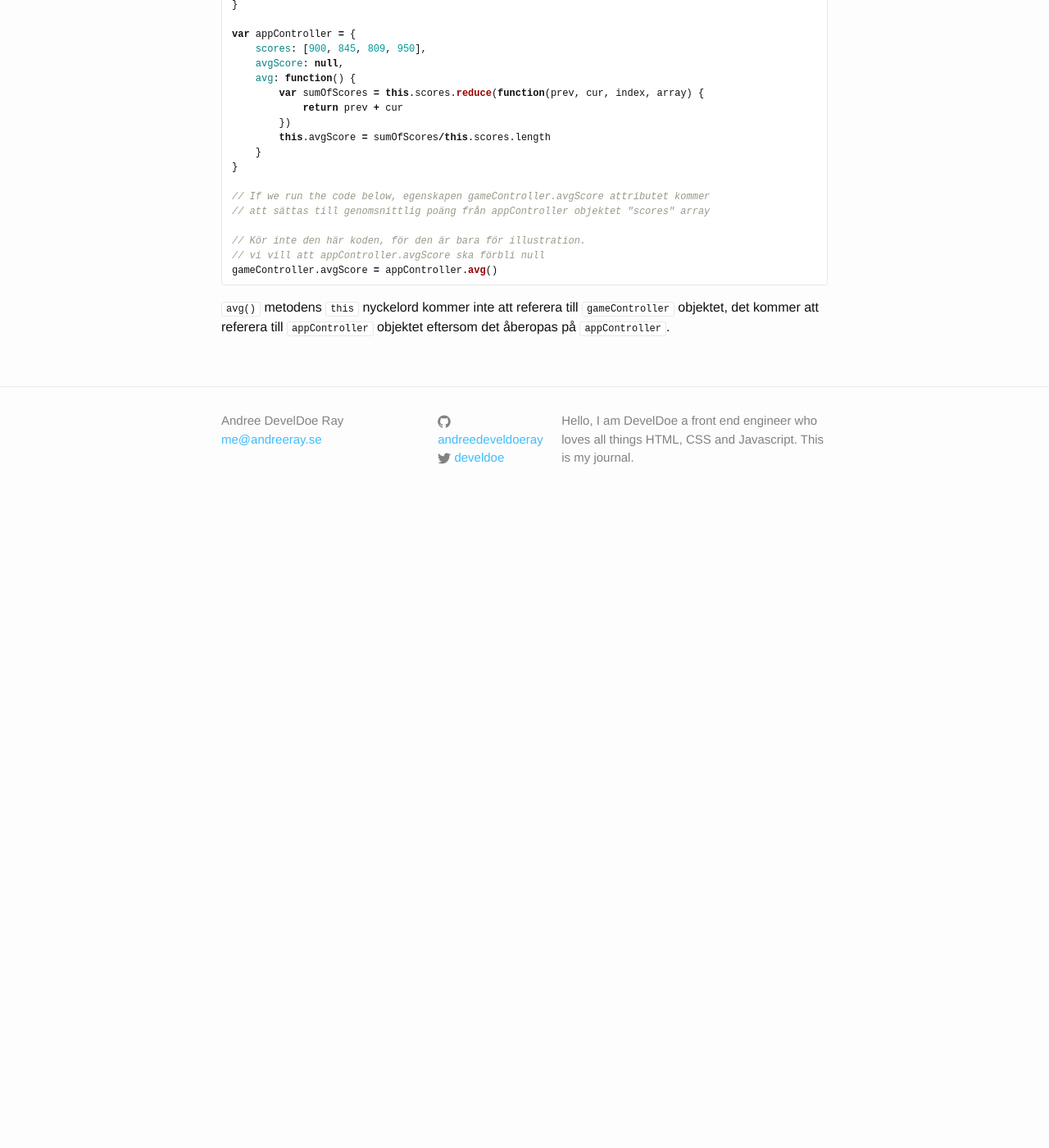
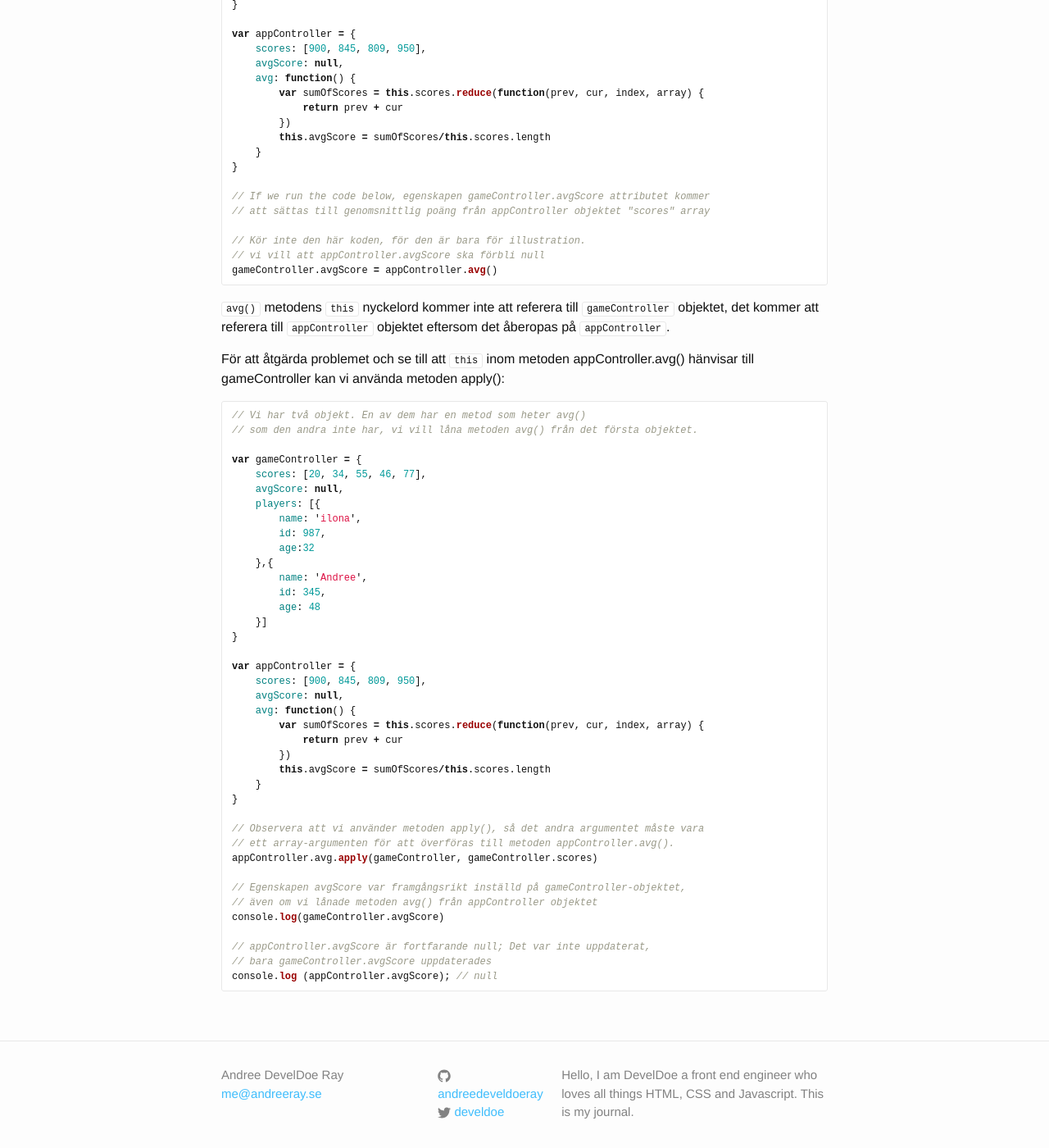
Before and after one commit to develdoe/develdoe.github.io, a Jekyll site: the page built from _posts/2017-11-12-javascript-this-nyckelordet.md, in a window 1280 px wide and 1400 px high, scrolled down 7400 px. Shown: the whole window at 82% size. Built offline with Jekyll 4.4.1, drawn with Linux system fonts in a browser that asks for light colours; before the commit the page ends 8030 px from its top, so only the background shows below that.

Commit message:
Update 2017-11-12-javascript-this-nyckelordet.md

````diff
--- a/_posts/2017-11-12-javascript-this-nyckelordet.md
+++ b/_posts/2017-11-12-javascript-this-nyckelordet.md
@@ -337,3 +337,47 @@ gameController.avgScore = appController.avg()
 ```
 
 `avg()` metodens `this` nyckelord kommer inte att referera till `gameController` objektet, det kommer att referera till `appController` objektet eftersom det åberopas på `appController`.
+
+För att åtgärda problemet och se till att `this` inom metoden appController.avg() hänvisar till gameController kan vi använda metoden apply():
+
+```js
+// Vi har två objekt. En av dem har en metod som heter avg()
+// som den andra inte har, vi vill låna metoden avg() från det första objektet.
+
+var gameController = {
+    scores: [20, 34, 55, 46, 77],
+    avgScore: null,
+    players: [{
+        name: 'ilona',
+        id: 987,
+        age:32
+    },{
+        name: 'Andree',
+        id: 345,
+        age: 48
+    }]
+}
+
+var appController = {
+    scores: [900, 845, 809, 950],
+    avgScore: null,
+    avg: function() {
+        var sumOfScores = this.scores.reduce(function(prev, cur, index, array) {
+            return prev + cur
+        })
+        this.avgScore = sumOfScores/this.scores.length
+    }
+}
+
+// Observera att vi använder metoden apply(), så det andra argumentet måste vara
+// ett array-argumenten för att överföras till metoden appController.avg().
+appController.avg.apply(gameController, gameController.scores)
+
+// Egenskapen avgScore var framgångsrikt inställd på gameController-objektet,
+// även om vi lånade metoden avg() från appController objektet
+console.log(gameController.avgScore)
+
+// appController.avgScore är fortfarande null; Det var inte uppdaterat,
+// bara gameController.avgScore uppdaterades
+console.log (appController.avgScore); // null
+```
````
